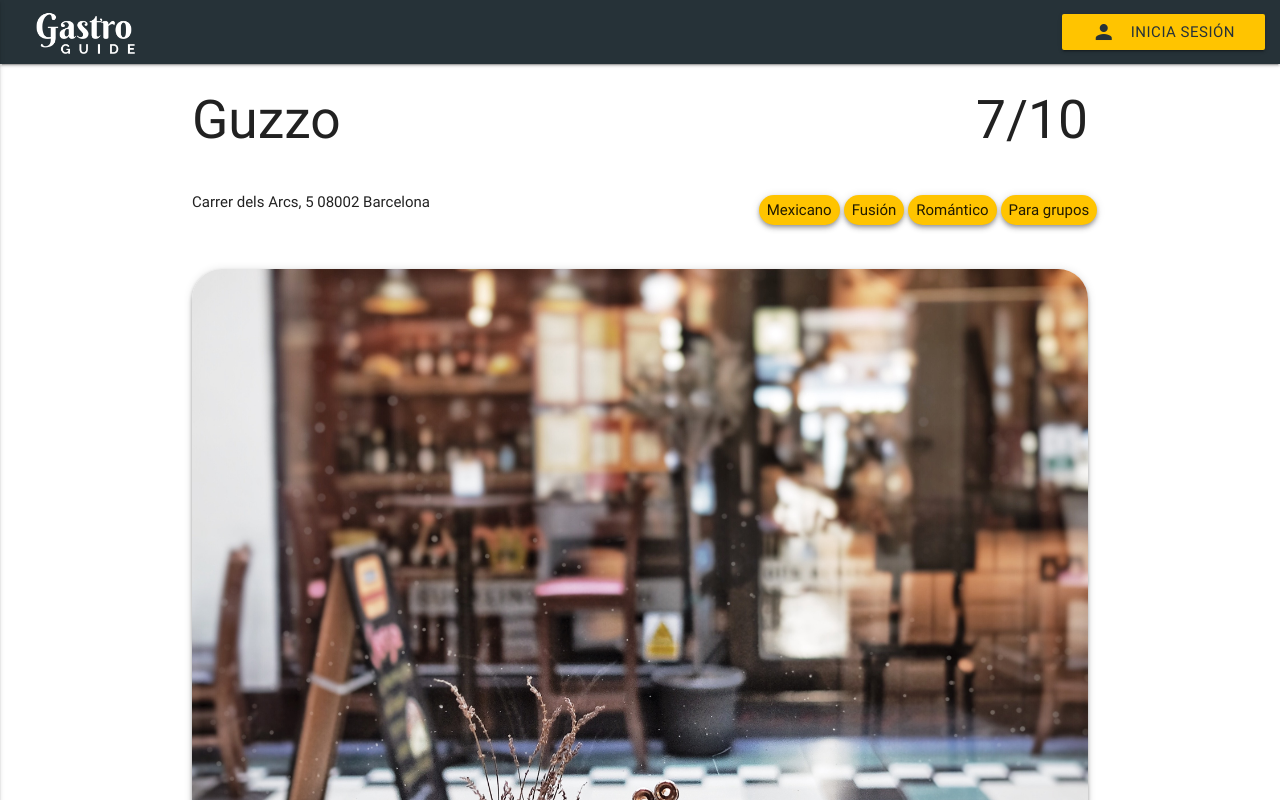
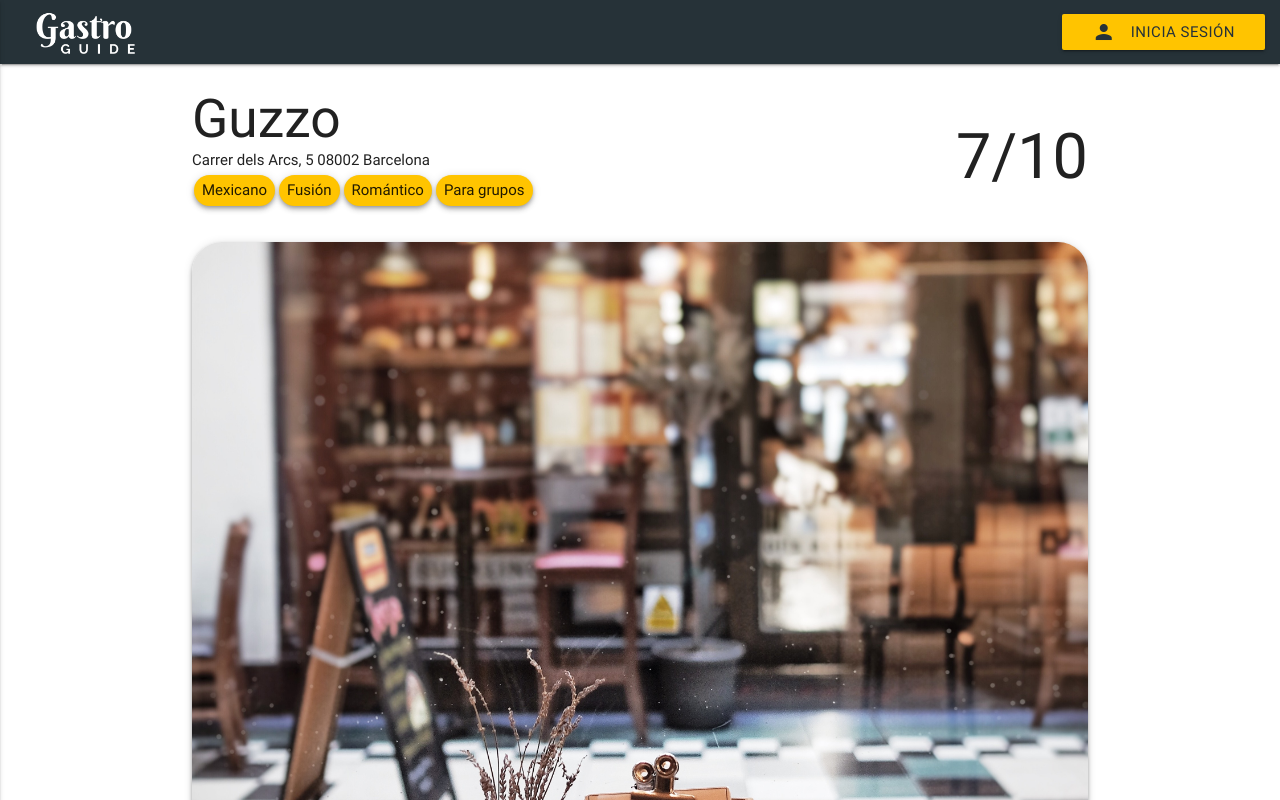
Before and after one commit to ASC90/GastroGuide-Angular-Materialize, an Angular app in the folder GastroGuide/: page /restaurante/1 in a window 1280 px wide. Shown: the top 800 px of the page. Built offline with nearby package versions, Linux system fonts and the light colour scheme; what angular2-materialize would draw is missing.

Commit message:
Arnau canvios

```diff
--- a/GastroGuide/src/app/buscador/buscador.component.ts
+++ b/GastroGuide/src/app/buscador/buscador.component.ts
@@ -191,6 +191,7 @@ export class BuscadorComponent implements OnInit {
   selectCity(ciudad: string) {
     console.log(ciudad);
     this.localidad = ciudad;
+    console.log(this.fecha);
     this.visivilidad = "invisible collection";
     if (mockyCiudades.includes(this.localidad))
       this.validarLocalidad = "valid";
--- a/GastroGuide/src/app/filtrar/filtrar.component.css
+++ b/GastroGuide/src/app/filtrar/filtrar.component.css
@@ -10,3 +10,6 @@
 .container {
   width: 90vw !important;
 }
+div.card{
+  cursor: pointer;
+}
--- a/GastroGuide/src/app/filtrar/filtrar.component.html
+++ b/GastroGuide/src/app/filtrar/filtrar.component.html
@@ -11,7 +11,7 @@
             <div class="collapsible-body">
               <ul>
                 <li *ngFor="let elem of arrayTipoCocina; index as i">
-                  <input name="filtrar" value={{i}} type="checkbox" id=tipo-cocina{{i}} [checked]="arrayCheckTipoCocina[i]" (change)="arrayCheckTipoCocina[i] = !arrayCheckTipoCocina[i]"/>
+                  <input name="filtrar" value={{i}} type="checkbox" id=tipo-cocina{{i}} [checked]="arrayCheckTipoCocina[i]" (change)="arrayCheckTipoCocina[i] = !arrayCheckTipoCocina[i]" />
                   <label for=tipo-cocina{{i}}>{{elem}}</label>
                 </li>
               </ul>
@@ -22,7 +22,7 @@
             <div class="collapsible-body">
               <ul>
                 <li *ngFor="let elem of arrayAmbientes; index as i">
-                  <input name="filtrar" value="{{i}}" type="checkbox" id=ambientes{{i}} [checked]="arrayCheckAmbientes[i]" (change)="arrayCheckAmbientes[i] = !arrayCheckAmbientes[i]"/>
+                  <input name="filtrar" value="{{i}}" type="checkbox" id=ambientes{{i}} [checked]="arrayCheckAmbientes[i]" (change)="arrayCheckAmbientes[i] = !arrayCheckAmbientes[i]" />
                   <label for="ambientes{{i}}">{{elem}}</label>
                 </li>
               </ul>
@@ -32,7 +32,7 @@
             <div class="collapsible-header">Valoración</div>
             <div class="collapsible-body">
               <div class="range-field">
-                <input name="filtrar" type="range" id="range-valoracion" min="0" max="10" [(ngModel)]="range"/>
+                <input name="filtrar" type="range" id="range-valoracion" min="0" max="10" [(ngModel)]="range" />
                 <div class="center-align">
                   <h3>{{range}}</h3>
                 </div>
@@ -42,12 +42,12 @@
         </ul>
         <button class="btn amber accent-3 waves-effect waves-orange blue-grey-text text-darken-4" (click)="getFiltrar()">Filtrar</button>
       </form>
-      <ul>
-        <li *ngFor="let it of busquedaObj; index as i">{{it}} --id--> {{i}}</li>
-      </ul>
+      <!--<ul>
+        <li *ngFor="let it of busquedaObj; index as i">{{it}} --id-- {{i}}</li>
+      </ul>-->
     </div>
     <div class="col s12 m8 l8 center-align">
-      <div *ngFor="let rest of arrayRestaurantesPintados" class="card horizontal z-depth-3">
+      <div *ngFor="let rest of arrayRestaurantesPintados" class="card horizontal z-depth-3" routerLink="/restaurante/{{rest.idRest}}">
         <div class="card-image valign-wrapper">
           <img [src]="rest.imagen">
           <span class="card-title">{{rest.nombre}}</span>
--- a/GastroGuide/src/app/restaurante-opiniones/restaurante-opiniones.component.html
+++ b/GastroGuide/src/app/restaurante-opiniones/restaurante-opiniones.component.html
@@ -1,12 +1,13 @@
 <div class="container">
   <div *ngFor="let opi of opiniones" class="row">
-    <div class="col m3 center-align"><img [src]="opi.imagen" alt="Alternate Text" /></div>
-    <div class="col m6">
-      <ul>
-        <li><h5>{{opi.nombre}}</h5></li>
-        <li>{{opi.comentario}}</li>
-      </ul>
+    <div class="col s4 m4 center-align">
+      <img [src]="opi.imagen" alt="Alternate Text" />
     </div>
-    <div class="col m3 border-left"><h4 class="right">{{opi.valoracion}}</h4></div>
+    <div class="col s6 m6">
+      <h5>{{opi.nombre}}</h5>
+
+    </div>
+    <div class="col s2 m2 border-left"><h4>{{opi.valoracion}}</h4></div>
+    <div class="container"><div class="row">{{opi.comentario}}</div></div>
   </div>
 </div>
--- a/GastroGuide/src/app/restaurante-recetas/restaurante-recetas.component.html
+++ b/GastroGuide/src/app/restaurante-recetas/restaurante-recetas.component.html
@@ -3,7 +3,7 @@
   <div class="row">
     <img [src]="recetas.imagen" alt="Alternate Text" />
   </div>
-  <div class="row"><h3>Nombre: {{recetas.nombre}}</h3></div>
+  <div class="row"><h3>{{recetas.nombre}}</h3></div>
   <div class="row">
     <div class="col m12 l8">
       <ul>
--- a/GastroGuide/src/app/restaurante/restaurante.component.css
+++ b/GastroGuide/src/app/restaurante/restaurante.component.css
@@ -24,3 +24,13 @@ ul.tabs > li.tab > a.active {
   height: 500px;
   overflow-y: scroll;
 }
+.alargar{
+  height: 100%;
+}
+div h2{
+  margin: 0 !important;
+}
+.content-cabecera{
+  margin-top: 26px !important;
+  margin-bottom: 26px;
+}
--- a/GastroGuide/src/app/restaurante/restaurante.component.html
+++ b/GastroGuide/src/app/restaurante/restaurante.component.html
@@ -1,22 +1,14 @@
 <div class="container">
-  <div class="row">
+  <div class="row content-cabecera">
     <div class="col s6">
       <h2>{{restaurantObj.nombre}}</h2>
+      <div>{{restaurantObj.adresa}}</div>
+      <div class="tags-mat col amber accent-3 z-depth-2" *ngFor="let tag of restaurantObj.tipo">
+        {{tag}}
+      </div>
     </div>
     <div class="col s6">
-      <h2 class="right">{{restaurantObj.valoracion}}/10</h2>
-    </div>
-  </div>
-  <div class="row">
-    <div class="col s12 m6">{{restaurantObj.adresa}}</div>
-    <div class="col s12 m6">
-      <div class="row">
-        <div class="right">
-          <div class="tags-mat col amber accent-3 z-depth-2" *ngFor="let tag of restaurantObj.tipo">
-            {{tag}}
-          </div>
-        </div>
-      </div>
+      <h1 class="right">{{restaurantObj.valoracion}}/10</h1>
     </div>
   </div>
   <div class="row">
```
